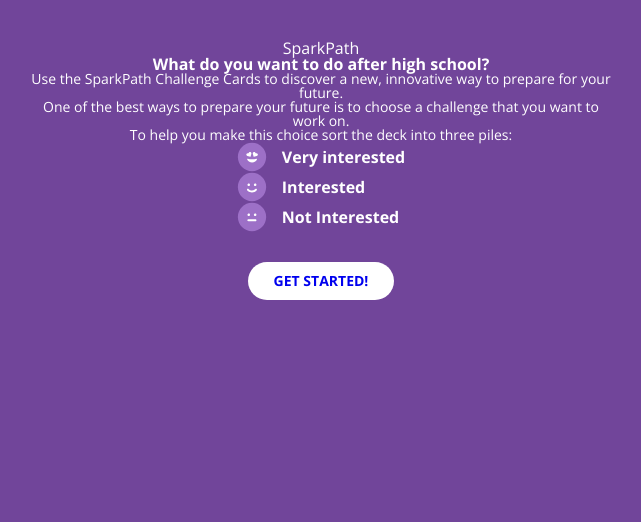
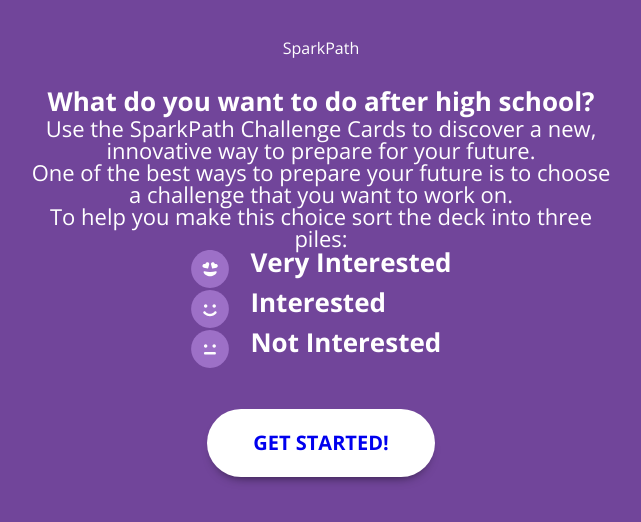
Before and after one commit to mysparkpath/Sparkpathrhok, a React (Create React App) app: page / in a window 1280 px wide. Shown: the top 522 px of the page, without its empty margins (319-960 px from the left). Built offline with nearby package versions, Linux system fonts and the light colour scheme.

Commit message:
small style changes for main

```diff
--- a/src/Main.js
+++ b/src/Main.js
@@ -7,8 +7,8 @@
 import styled, { css } from 'styled-components'
 
 const iconStyles = css`
-  height: 3rem;
-  margin-right: 1.5rem;
+  height: 4rem;
+  margin-right: 2rem;
 `
 const IntIcon = styled(Int)`
   ${iconStyles}
@@ -23,17 +23,26 @@
 `
 
 const paraProps = {
-  mt: '2rem',
-  fontSize: '1.4rem',
+  mt: '2.2rem',
+  fontSize: '2.2rem',
   fontWeight: '300',
+}
+
+const choiceProps = {
+  display: 'flex',
+  mt: '1.5rem',
+  alignitems: 'center',
+  fontSize: '2.6rem',
+  fontWeight: '600',
 }
 
 const StyledLink = styled(Link)`
   background: white;
   border-radius: 50px;
   align-self: center;
-  padding: 1.2rem 2.6rem;
-  margin-top: 3rem;
+  padding: 2.4rem 4.6rem;
+  margin-top: 4rem;
+  box-shadow: 0px 7px 12px -8px rgba(0, 0, 0, 0.75);
 `
 
 const Main = () => {
@@ -48,8 +57,8 @@
     >
       <h1>SparkPath</h1>
 
-      <Box maxWidth="650px" flexDirection="column" px="3rem">
-        <Text fontSize="1.6rem" fontWeight="600">
+      <Box mt="3rem" maxWidth="650px" flexDirection="column" px="3rem">
+        <Text lineHeight="1.2" mb="2rem" fontSize="2.6rem" fontWeight="600">
           What do you want to do after high school?
         </Text>
 
@@ -73,33 +82,15 @@
           alignItems="flex-start"
           m="0 auto"
         >
-          <Text
-            display="flex"
-            mt="1.5rem"
-            alignItems="center"
-            fontSize="1.6rem"
-            fontWeight="600"
-          >
+          <Text {...choiceProps}>
             <VeryIntIcon />
-            Very interested
+            Very Interested
           </Text>
-          <Text
-            display="flex"
-            mt="1.5rem"
-            alignItems="center"
-            fontSize="1.6rem"
-            fontWeight="600"
-          >
+          <Text {...choiceProps}>
             <IntIcon />
             Interested
           </Text>
-          <Text
-            display="flex"
-            mt="1.5rem"
-            alignItems="center"
-            fontSize="1.6rem"
-            fontWeight="600"
-          >
+          <Text {...choiceProps}>
             <NotIntIcon />
             Not Interested
           </Text>
@@ -107,7 +98,7 @@
       </Box>
 
       <StyledLink to="/cards">
-        <Text fontSize="1.4rem" fontWeight="600" textTransform="uppercase">
+        <Text fontSize="2rem" fontWeight="600" textTransform="uppercase">
           Get started!
         </Text>
       </StyledLink>
```
